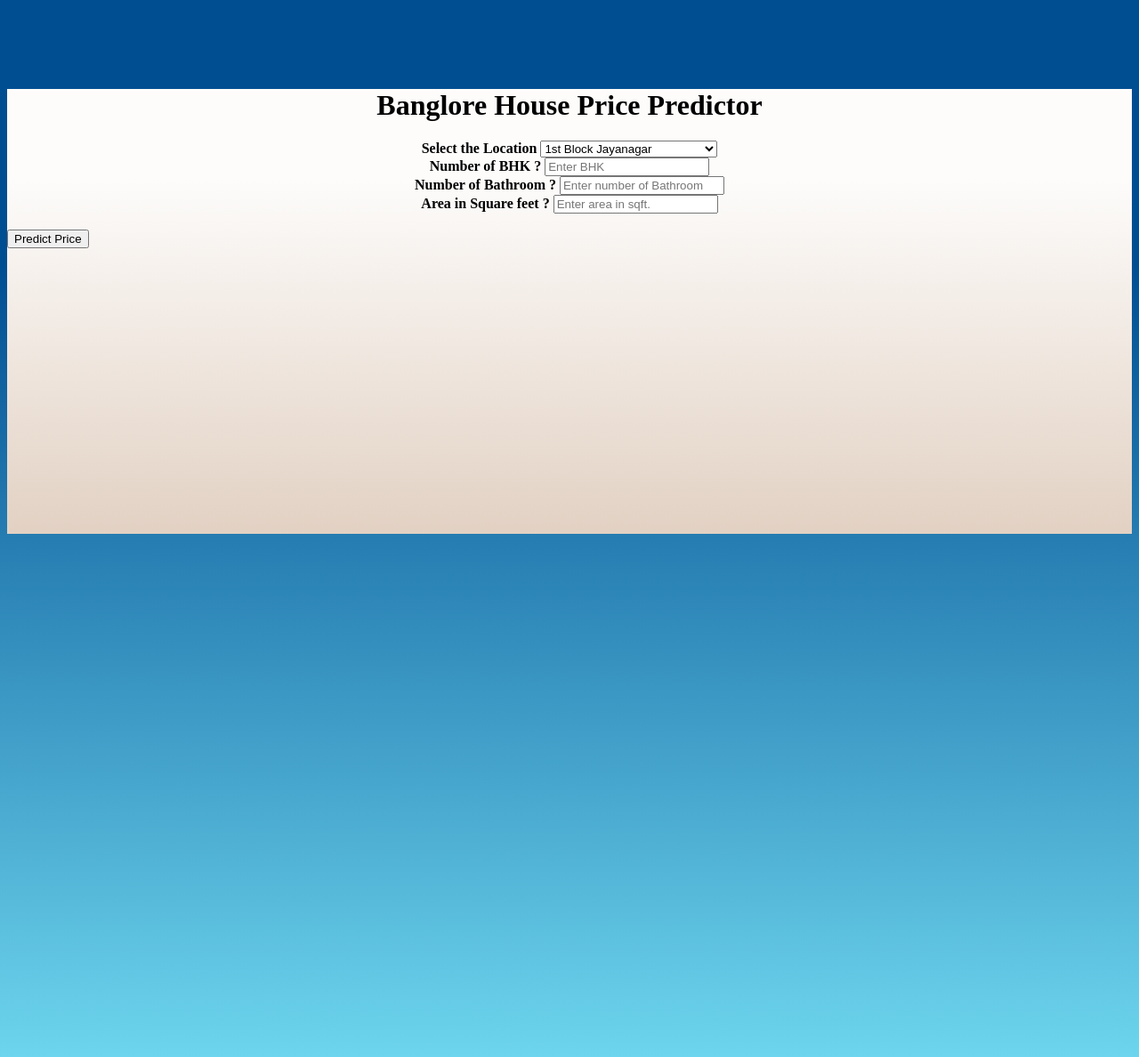
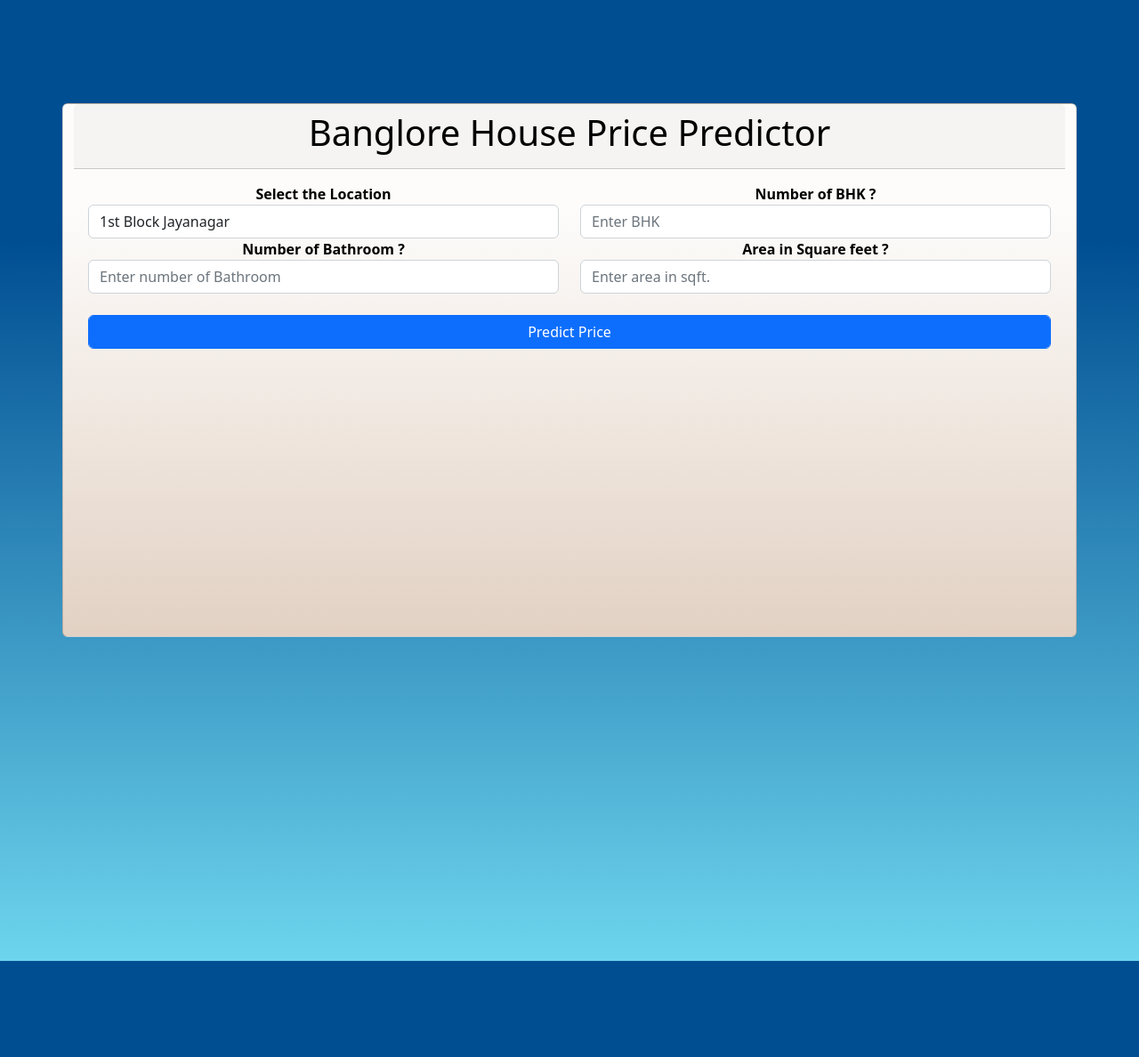
Before and after one commit to Rohit7594/Banglore-House-Price-Predictor, a Flask app: page / in a window 1280 px wide. Shown: the whole page at 89% size. After the commit the page ends 1080 px from the top, so only its background shows below. Run offline with Flask 2, Linux system fonts and the light colour scheme; parts of the project's set-up code (start-up, migrations or seed data) failed here and were passed over.

Commit message:
Update index.html

```diff
--- a/templates/index.html
+++ b/templates/index.html
@@ -5,14 +5,15 @@
     <meta name="viewport" content="width=device-width, initial-scale=1">
 
     <!-- Bootstrap CSS -->
-        <style>
-     body {
+    <link rel="stylesheet" href="https://cdn.jsdelivr.net/npm/bootstrap@5.2.0-beta1/dist/css/bootstrap.rtl.min.css" integrity="sha384-dc2NSrAXbAkjrdm9IYrX10fQq9SDG6Vjz7nQVKdKcJl3pC+k37e7qJR5MVSCS+wR" crossorigin="anonymous">
+    <style>
+      body {
             height: 1080px;
             background: linear-gradient(to bottom, #004e92  25%, #6dd5ed  100%);
            }
 
       .card{
-            height: 500px;
+            height: 600px;
             background: linear-gradient(to bottom, #FDFCFB   20%, #E2D1C3  100%);
             text: white;
       }
```
